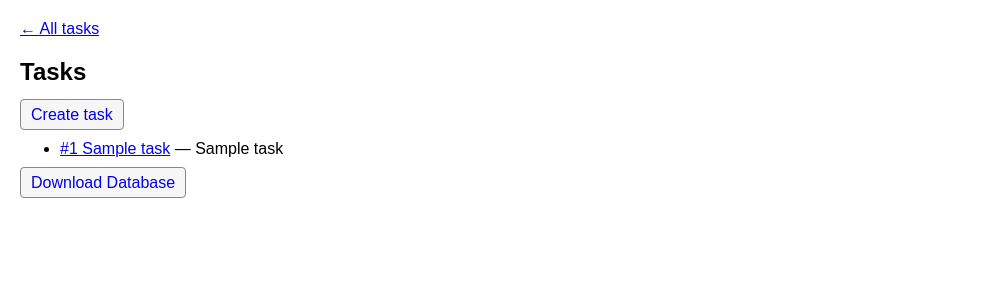
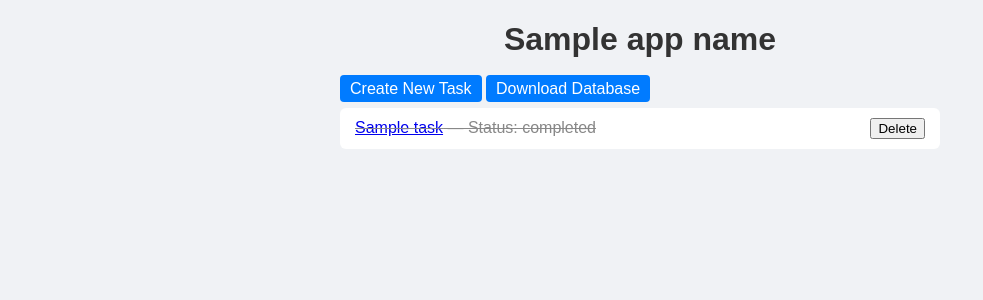
Before and after one commit to zrrgz/task-app, a Flask app: template templates/index.html in a window 1280 px wide. Shown: the top 300 px of the page, without its empty margins (0-983 px from the left). Run offline with Flask 3, Linux system fonts and the light colour scheme; the template is opened without the code that fills it: most values are stand-ins (such as "Sample title", 1, 10 or a date in 2020).

```diff
--- a/templates/index.html
+++ b/templates/index.html
@@ -1,13 +1,39 @@
-{% extends "base.html" %}
-{% block body %}
-<h2>Tasks</h2>
-<div><a class="btn" href="{{ url_for('create') }}">Create task</a></div>
-<ul>
-{% for t in tasks %}
-<li><a href="{{ url_for('task_page',tid=t[0]) }}">#{{ t[0] }} {{ t[1] }}</a> — {{ t[4] }}</li>
-{% else %}
-<li>No tasks</li>
-{% endfor %}
-</ul>
-<a href="/download_db" class="btn">Download Database</a>
-{% endblock %}
+<!DOCTYPE html>
+<html lang="en">
+<head>
+<meta charset="UTF-8">
+<title>{{ app_name }}</title>
+<style>
+body { font-family: Arial, sans-serif; margin: 20px; background: #f0f2f5; }
+h1 { text-align: center; color: #333; }
+.task-list { max-width: 600px; margin: 20px auto; }
+.task { background: #fff; padding: 10px 15px; margin: 10px 0; border-radius: 6px; display: flex; justify-content: space-between; align-items: center; }
+.task.completed { text-decoration: line-through; color: #888; }
+a.button { text-decoration: none; padding: 5px 10px; background: #007bff; color: white; border-radius: 4px; }
+a.button:hover { background: #0056b3; }
+</style>
+</head>
+<body>
+<h1>{{ app_name }}</h1>
+
+<div class="task-list">
+  <a href="{{ url_for('create') }}" class="button">Create New Task</a>
+  <a href="{{ url_for('download_db') }}" class="button">Download Database</a>
+
+  {% for task in tasks %}
+    <div class="task {% if task['status']=='completed' %}completed{% endif %}">
+      <div>
+        <a href="{{ url_for('task_page', tid=task['id']) }}">{{ task['title'] }}</a> —
+        Status: {{ task['status'] }}
+      </div>
+      <form action="{{ url_for('delete_task_route', tid=task['id']) }}" method="POST" style="margin:0;">
+        <button type="submit">Delete</button>
+      </form>
+    </div>
+  {% else %}
+    <p>No tasks yet.</p>
+  {% endfor %}
+</div>
+
+</body>
+</html>
```
